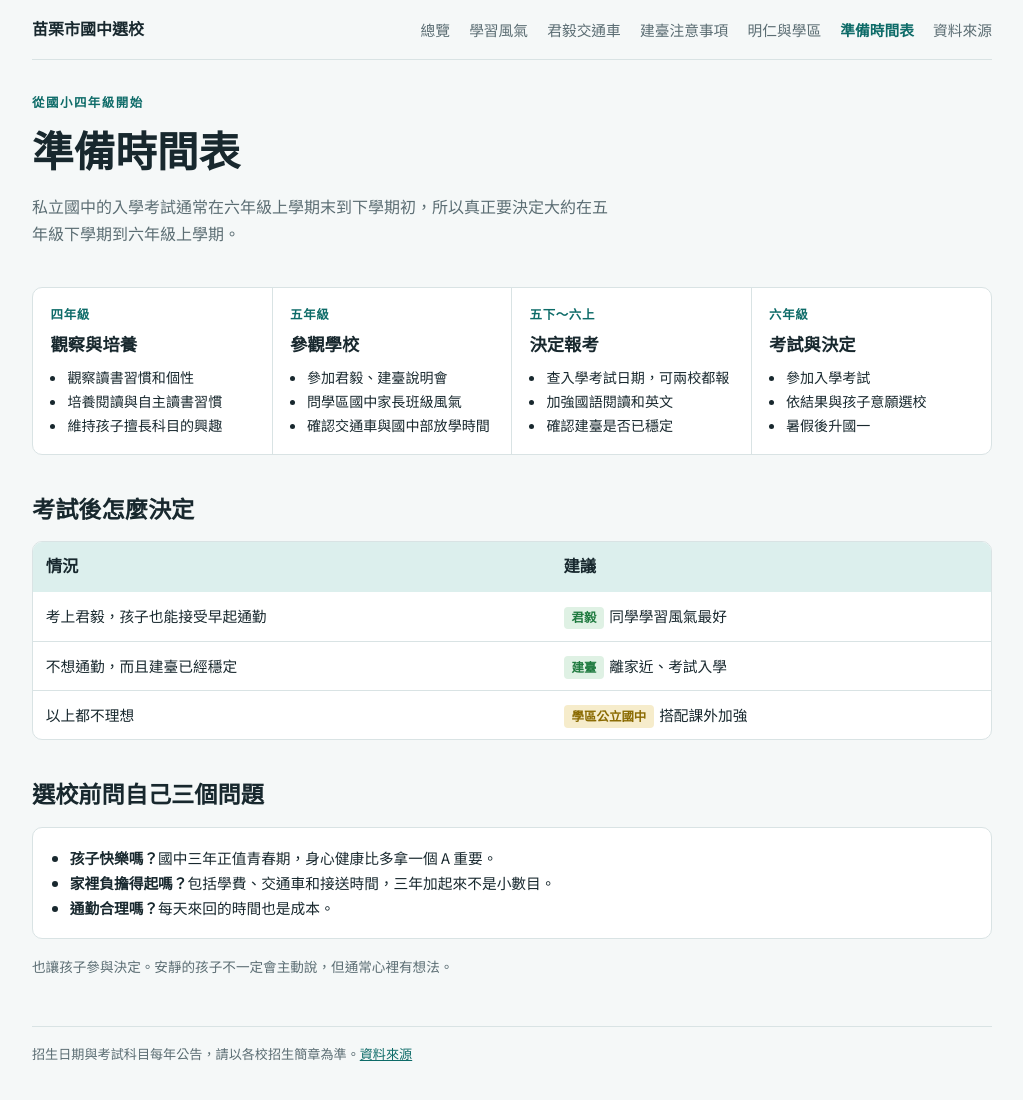
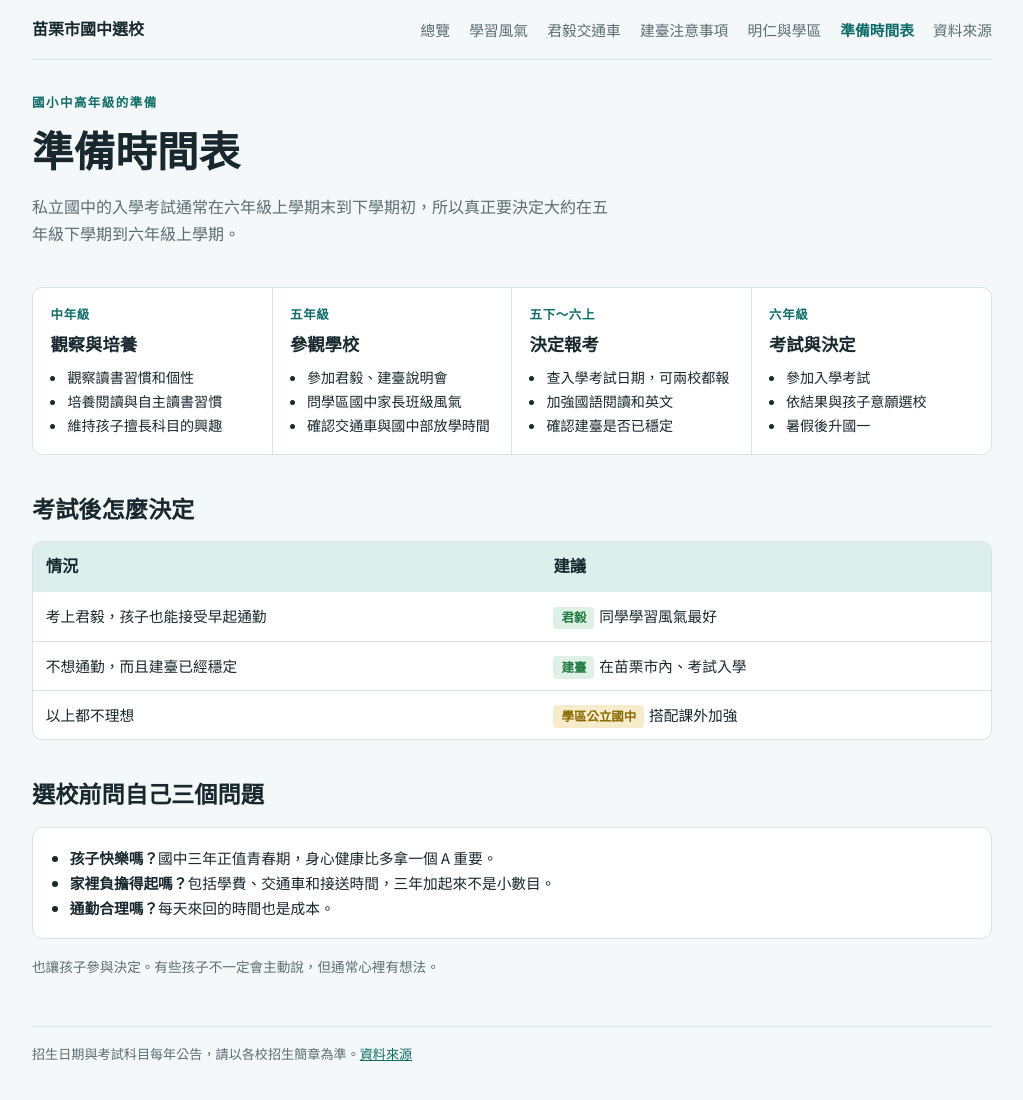
Before and after one commit to tik-hok/miaoli-junior-high-guide, a plain HTML site: page timeline.html in a window 1280 px wide. Shown: the whole page, without its empty margins (128-1151 px from the left). Drawn offline with Linux system fonts and the light colour scheme.

Commit message:
Use neutral wording for grade level and student descriptions
Co-Authored-By: Claude Opus 5.5 <noreply@anthropic.com>

```diff
--- a/timeline.html
+++ b/timeline.html
@@ -22,7 +22,7 @@
 <main class="wrap">
 
 <header class="page">
-  <span class="eyebrow">從國小四年級開始</span>
+  <span class="eyebrow">國小中高年級的準備</span>
   <h1>準備時間表</h1>
   <p class="lede">私立國中的入學考試通常在六年級上學期末到下學期初，所以真正要決定大約在五年級下學期到六年級上學期。</p>
 </header>
@@ -30,7 +30,7 @@
 <section>
   <div class="steps">
     <div class="step">
-      <span class="when">四年級</span>
+      <span class="when">中年級</span>
       <span class="what">觀察與培養</span>
       <ul><li>觀察讀書習慣和個性</li><li>培養閱讀與自主讀書習慣</li><li>維持孩子擅長科目的興趣</li></ul>
     </div>
@@ -59,7 +59,7 @@
       <thead><tr><th>情況</th><th>建議</th></tr></thead>
       <tbody>
         <tr><td>考上君毅，孩子也能接受早起通勤</td><td><span class="lv g">君毅</span>同學學習風氣最好</td></tr>
-        <tr><td>不想通勤，而且建臺已經穩定</td><td><span class="lv g">建臺</span>離家近、考試入學</td></tr>
+        <tr><td>不想通勤，而且建臺已經穩定</td><td><span class="lv g">建臺</span>在苗栗市內、考試入學</td></tr>
         <tr><td>以上都不理想</td><td><span class="lv m">學區公立國中</span>搭配課外加強</td></tr>
       </tbody>
     </table>
@@ -75,7 +75,7 @@
       <li><b>通勤合理嗎？</b>每天來回的時間也是成本。</li>
     </ul>
   </div>
-  <p class="note">也讓孩子參與決定。安靜的孩子不一定會主動說，但通常心裡有想法。</p>
+  <p class="note">也讓孩子參與決定。有些孩子不一定會主動說，但通常心裡有想法。</p>
 </section>
 
 </main>
```
Also changed, not shown: atmosphere.html (+1 -1 lines), bus.html (+1 -1 lines), index.html (+1 -1 lines).
